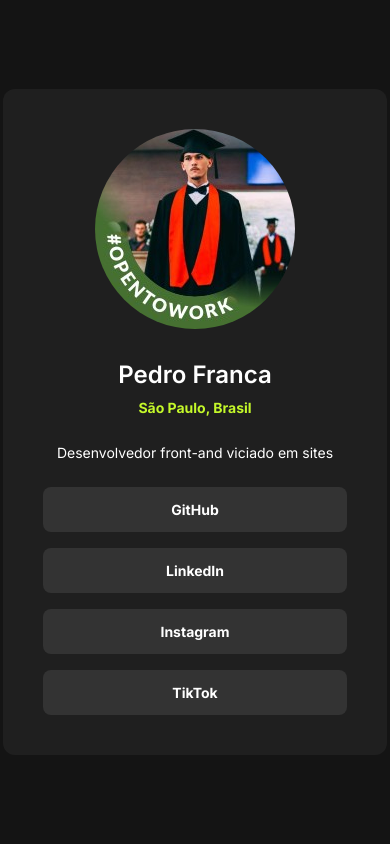
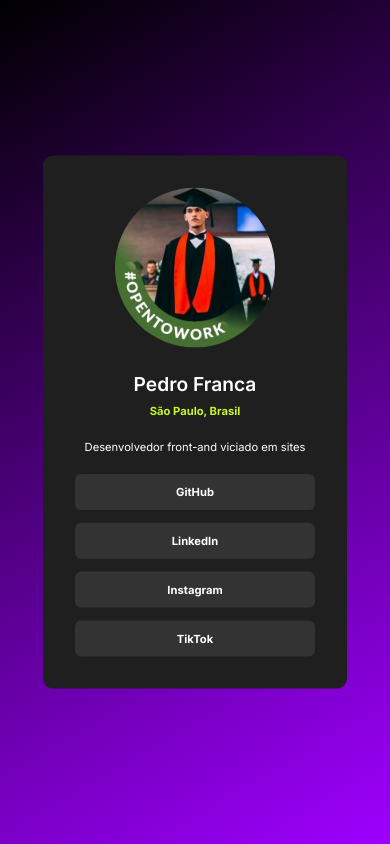
Before and after one commit to pedrofranca0509/links, a plain HTML site: page index.html in a window 390 px wide. Drawn offline with Linux system fonts and the light colour scheme.

Commit message:
Site resposivo e arrumado

```diff
--- a/index.html
+++ b/index.html
@@ -5,7 +5,9 @@
     <meta charset="UTF-8">
     <meta http-equiv="X-UA-Compatible" content="IE=edge">
     <meta name="viewport" content="width=device-width, initial-scale=1.0">
-    <link rel="stylesheet" href="style.css">
+    <link rel="stylesheet" href="./src/css/style.css">
+    <link rel="stylesheet" href="./src/css/responsivo.css">
+
     <link rel="preconnect" href="https://fonts.googleapis.com">
     <link rel="preconnect" href="https://fonts.gstatic.com" crossorigin>
     <link href="https://fonts.googleapis.com/css2?family=Inter:wght@100..900&display=swap" rel="stylesheet">
@@ -13,16 +15,16 @@
 </head>
 
 <body>
-    <div>
-        <img src="pedroFt.jfif" alt="Imagen do criador">
+    <div class="menu">
+        <img src="./src/imagens/pedroFt.jfif" alt="Imagen do criador">
         <h1>Pedro Franca</h1>
         <strong>São Paulo, Brasil</strong>
 
         <p>Desenvolvedor front-and viciado em sites</p>
         <a href="https://github.com/pedrofranca0509" target="_blank">GitHub</a>
-        <a href="https://www.linkedin.com/in/pedro-franca-costa-2421062a7/"target="_blank">LinkedIn</a>
-        <a href="https://www.instagram.com/pdrx_tx/"target="_blank">Instagram</a>
-        <a href="https://www.tiktok.com/@.pdrx/"target="_blank">TikTok</a>
+        <a href="https://www.linkedin.com/in/pedro-franca-costa-2421062a7/" target="_blank">LinkedIn</a>
+        <a href="https://www.instagram.com/pdrx_tx/" target="_blank">Instagram</a>
+        <a href="https://www.tiktok.com/@.pdrx/" target="_blank">TikTok</a>
 
     </div>
 </body>
--- /dev/null
+++ b/src/css/responsivo.css
@@ -0,0 +1,6 @@
+@media(max-width: 768px){
+    .menu{
+        margin: 5px;
+
+    }
+}
--- a/style.css
+++ b/src/css/style.css
@@ -1,3 +1,4 @@
+
 * {
     margin: 0;
     padding: 0;
@@ -6,12 +7,13 @@
 }
 
 body {
-    background-color: #141414;
+    background: linear-gradient(150deg, #000000, #9e00ff);
     height: 100vh;
     display: flex;
     justify-content: center;
     align-items: center;
-
+    overflow: hidden;
+    transform: scale(0.8);
 }
 
 div {
```
Also changed, not shown: src/imagens/pedroFt.jfif (renamed from pedroFt.jfif).
